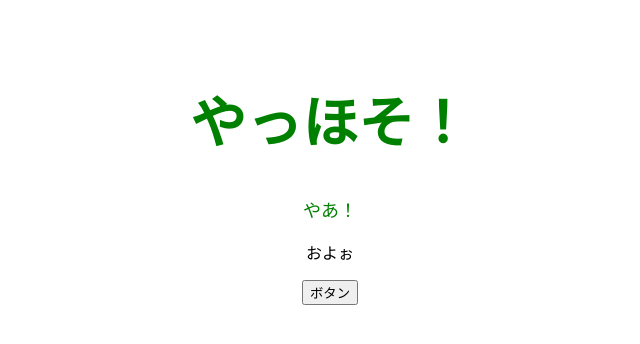
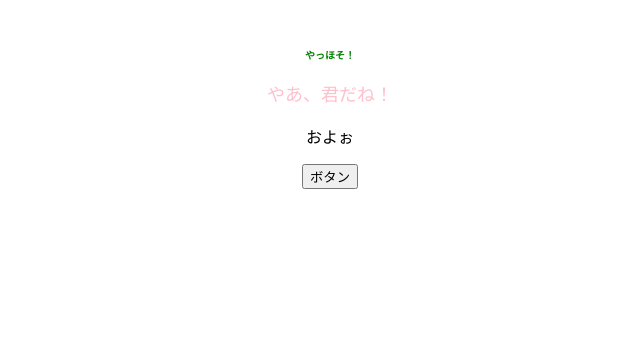
Before and after one commit to YamaMaru15/todo_app-React-, a React (Vite) app: page / in a window 1280 px wide. Shown: the top 344 px of the page, without its empty margins (310-950 px from the left). Built offline with nearby package versions, Linux system fonts and the light colour scheme.

Commit message:
プロップスの学習(children、渡方・受取方、分割代入記法)

```diff
--- a/src/App.jsx
+++ b/src/App.jsx
@@ -5,7 +5,7 @@ import { ColorfulMessage } from './components/ColorfulMessage';
 // 変数はパスカルケース
 const style = {
   color: "green",
-  fontSize: "56px",
+  fontSize: "10px",
 };
 
 export const App = () => {
@@ -13,7 +13,8 @@ export const App = () => {
   return (
     <>
       <h1 style = {style}>やっほそ！</h1>
-      <ColorfulMessage />
+      {/* color,messageというプロップスを渡す */}
+      <ColorfulMessage color="pink">やあ、君だね！</ColorfulMessage>
       <p>およぉ</p>
       <button onClick={onClickButton}>ボタン</button>
     </>
--- a/src/components/ColorfulMessage.jsx
+++ b/src/components/ColorfulMessage.jsx
@@ -1,11 +1,27 @@
-export const ColorfulMessage = () => {
+export const ColorfulMessage = (props) => {
+    // 分割代入
+    const { color, children } = props;
     const contentStyleB = {
-        color: "green",
+        // プロパティ名が変わらない場合は省略可能
+        color,
         fontSize: "18px"
     };
     return (
-        <>
-            <p style={contentStyleB}>やあ！</p>
-        </>
+        // プロパティ名が変わらない場合は省略可能
+        <p style={contentStyleB}>{children}</p>
     );
 };
+
+//     // プロップスを分割代入で受け取る
+// export const ColorfulMessage = ({ color, children }) => {
+
+//     const contentStyleB = {
+//         // プロパティ名が変わらない場合は省略可能
+//         color,
+//         fontSize: "18px"
+//     };
+//     return (
+//         // プロパティ名が変わらない場合は省略可能
+//         <p style={contentStyleB}>{children}</p>
+//     );
+// };
```
